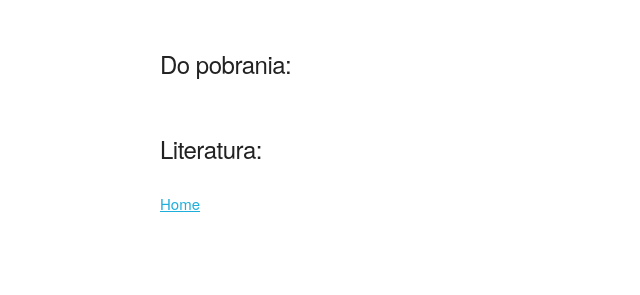
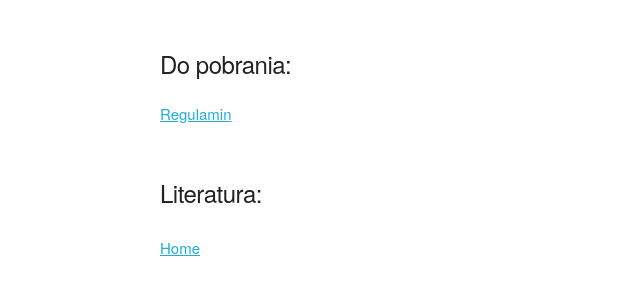
Before and after one commit to rzodkiewborys/rzodkiewborys.github.io, a plain HTML site: page mt2/index.html in a window 1280 px wide. Shown: the part 199-494 px from the top of the page, without its empty margins (0-640 px from the left). Drawn offline with Linux system fonts and the light colour scheme.

Commit message:
Update index.html

```diff
--- a/mt2/index.html
+++ b/mt2/index.html
@@ -28,7 +28,7 @@
 	<br><h5>Do pobrania:</h5>
 	<nav>
    	<ul>
-
+		<a href="https://www.dropbox.com/s/9ify7rtreus1jm2/mt2_2016-17.pdf?dl=1">Regulamin</a>
    	</ul>
 	</nav>
 
```
